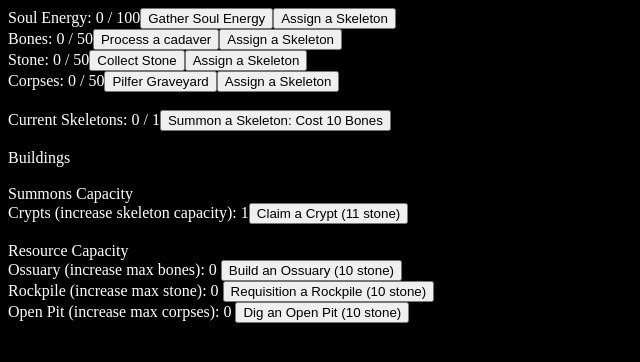
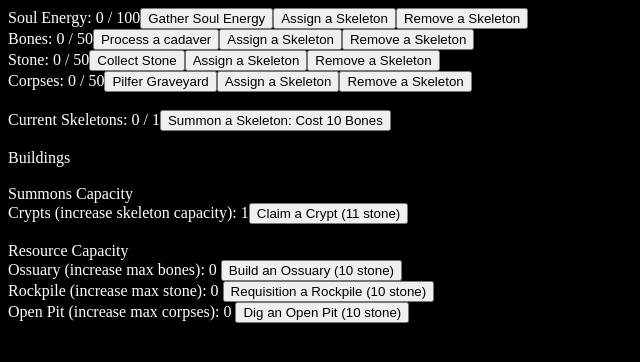
Before and after one commit to ScottWDeane/summoner-civilization, a website: page home.html in a window 1280 px wide. Shown: the whole page, without its empty margins (0-640 px from the left). Drawn offline with nearby package versions, Linux system fonts and the light colour scheme.

Commit message:
add buttons for removing skeletons from labors
Add buttons for removing skeletons from basic resource gathering (Soul Energy, Bones, Stone, Corpses)

```diff
--- a/home.html
+++ b/home.html
@@ -16,23 +16,27 @@
             <span id="soulEnergy">Soul Energy: {{ soulEnergy }} / {{ soulCap }} </span>
             <button class="button" @click="setGatherResource('soulEnergy')">Gather Soul Energy</button>
             <button class="button" @click="assignSkeletonToResource('soulEnergy')">Assign a Skeleton</button>
+            <button class="button" @click="removeSkeletonFromResource('soulEnergy')">Remove a Skeleton</button>
         </div>
         <div>
             <span id="bones">Bones: {{ bones }} / {{ bonesCap }} </span>
             <button class="button" @click="setGatherResource('bones')">Process a cadaver</button>
             <button class="button" @click="assignSkeletonToResource('bones')">Assign a Skeleton</button>
+            <button class="button" @click="removeSkeletonFromResource('bones')">Remove a Skeleton</button>
         </div>
 
         <div>
             <span id="stone">Stone: {{ stone }} / {{ stoneCap }} </span>
             <button class="button" @click="setGatherResource('stone')">Collect Stone</button>
             <button class="button" @click="assignSkeletonToResource('stone')">Assign a Skeleton</button>
+            <button class="button" @click="removeSkeletonFromResource('stone')">Remove a Skeleton</button>
         </div>
 
         <div>
             <span id="corpses">Corpses: {{ corpses }} / {{ corpseCap }} </span>
             <button class="button" @click="setGatherResource('corpses')">Pilfer Graveyard</button>
             <button class="button" @click="assignSkeletonToResource('corpses')">Assign a Skeleton</button>
+            <button class="button" @click="removeSkeletonFromResource('corpses')">Remove a Skeleton</button>
         </div>
 
         <br>
```
